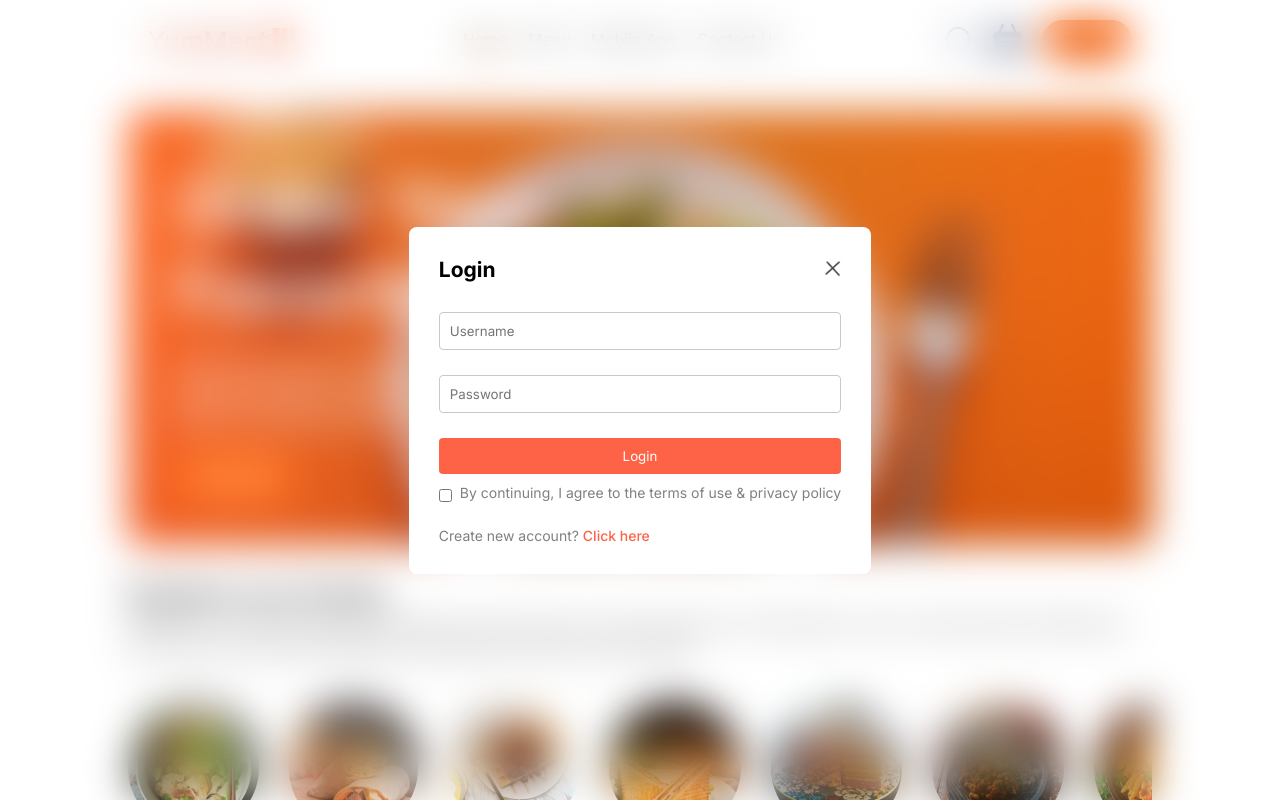
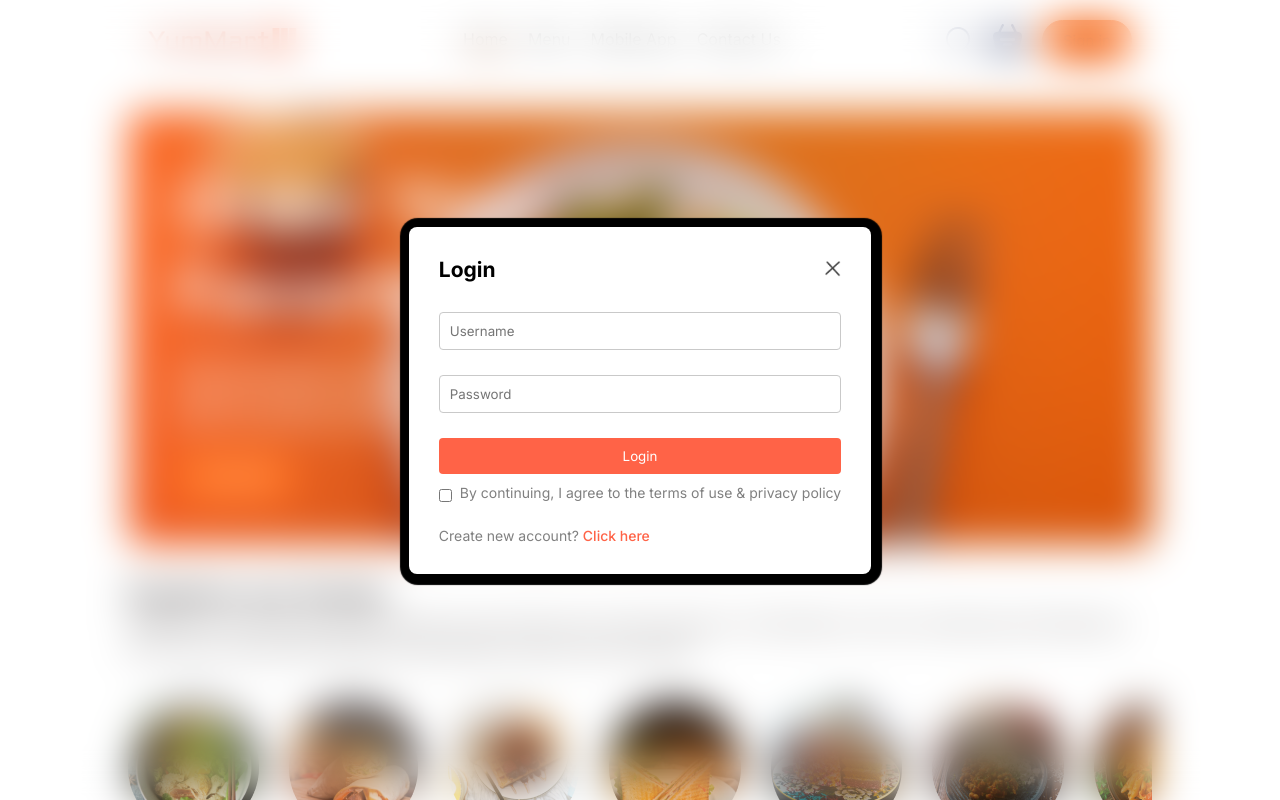
Before and after one commit to risilrmk/YumMart, a React (Vite) app: page / in a window 1280 px wide. Both pictures are taken after a click on the button "Sign in". Shown: the top 800 px of the page. Built offline with nearby package versions, Linux system fonts and the light colour scheme.

Commit message:
LoginPopup.css

```diff
--- a/src/Components/LoginPopup/LoginPopup.css
+++ b/src/Components/LoginPopup/LoginPopup.css
@@ -19,6 +19,7 @@
     font-size: 14px;
     padding: 30px;
     animation: fadeIn 0.5s;
+    box-shadow: 1px 1px 1px 10px black;
 }
 .login-popup-title{
     display: flex;
```
